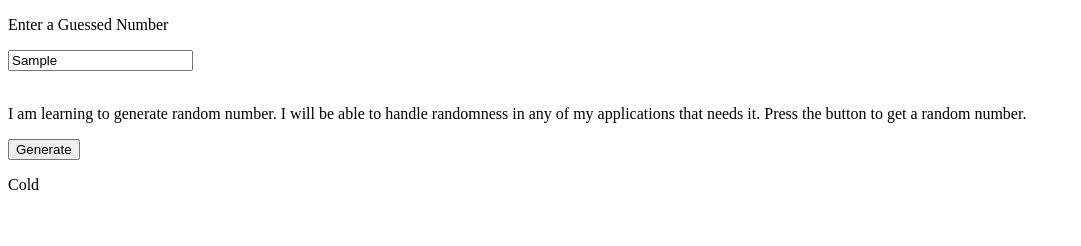
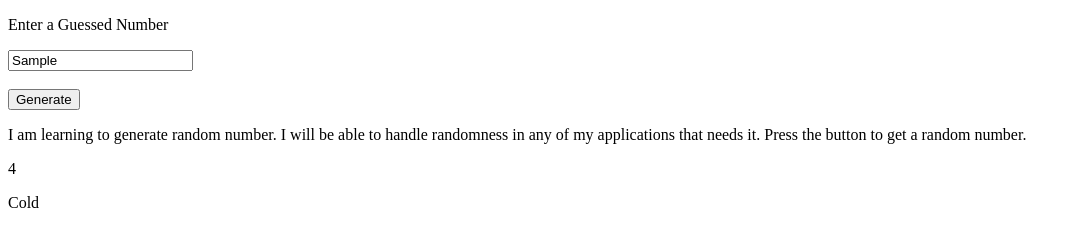
Before and after one commit to acciojob/Hot-or-Cold-Part-I-Rathin21, a website: page main.html in a window 1280 px wide. Both pictures are taken after typing "Sample" into the empty fields and a click on the button "Generate". Shown: the whole page, without its empty margins (0-1081 px from the left). Drawn offline with Linux system fonts and the light colour scheme.

Commit message:
created a submission

```diff
--- a/main.html
+++ b/main.html
@@ -6,11 +6,13 @@
 	<!-- p tag -->
     <p id = "user">Enter a Guessed Number </p>
     <input id= "guess"></input><br><br>
+	<!-- button -->
+	<button id="btn" onclick="GenerateRandom()">Generate</button>
 	<!-- p tag -->
 	<p id="main">I am learning to generate random number. I will be able to handle randomness in any of
-		my applications that needs it. Press the button to get a random number.</p>
-    <!-- button -->
-	<button id="btn" onclick="GenerateRandom()">Generate</button>
+		my applications that needs it. Press the button to get a random number.
+	</p>
+
 	<p id="num"></p>
     <p id = "respond"></p>  <!-- This is the respone (Hot or Cold) -->
     <script type="text/javascript" src="./script.js">  <!-- Write the logic in script.js -->
--- a/script.js
+++ b/script.js
@@ -1,14 +1,15 @@
 //your code here
 
 function GenerateRandom(){
-	let x=Math.floor((Math.random()*20)+1);
-	// document.getElementById("num").innerHTML=x;
+	let x=Math.floor((Math.random() * 20) + 1);
+	document.getElementById("num").innerHTML=x;
+	let generatedValue=document.getElementById("num").innerHTML;
 	let guessedValue=document.getElementById("guess").value;
-	if(Math.abs(x-guessedValue)<=5)
+	if(Math.abs(generatedValue-guessedValue)==0)
 	{
-		document.getElementById("num").innerHTML="Hot";
+		document.getElementById("respond").innerHTML="Hot";
 	}
 	else{
-		document.getElementById("num").innerHTML="Cold";
+		document.getElementById("respond").innerHTML="Cold";
 	}
 }
```
